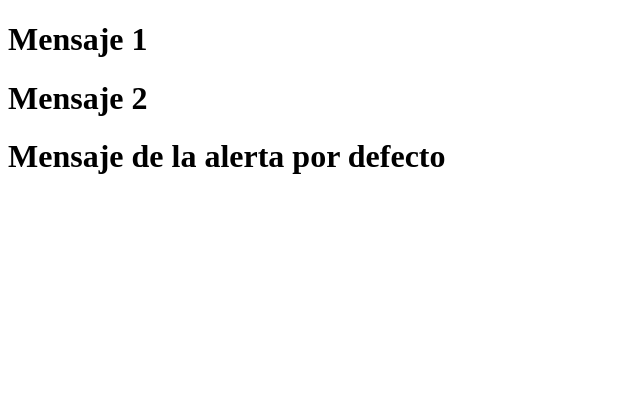
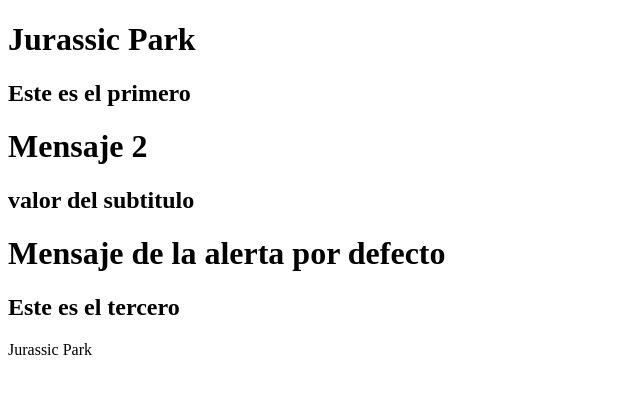
Before and after one commit to stevehndz/app, an Angular app: page / in a window 1280 px wide. Shown: the top 394 px of the page, without its empty margins (0-640 px from the left). Built offline with nearby package versions, Linux system fonts and the light colour scheme.

Commit message:
feat(input): input property binding text

```diff
--- a/src/app/alerta/alerta.component.html
+++ b/src/app/alerta/alerta.component.html
@@ -1 +1,2 @@
 <h1>{{ mensaje }}</h1>
+<h2>{{ subTitulo }}</h2>
--- a/src/app/alerta/alerta.component.ts
+++ b/src/app/alerta/alerta.component.ts
@@ -10,10 +10,11 @@
 export class AlertaComponent {
   // Component attribute to change values into father
   @Input('texto') mensaje: string;
+  @Input() subTitulo: string;
 
   constructor() {
     this.mensaje = 'Mensaje de la alerta por defecto';
-
+    this.subTitulo = 'valor del subtitulo';
   }
 
   ngOnInit(): void {
--- a/src/app/app.component.html
+++ b/src/app/app.component.html
@@ -1,3 +1,4 @@
-<app-alerta texto="Mensaje 1"></app-alerta>
+<app-alerta [texto]="titulos[0]" subTitulo="Este es el primero"></app-alerta>
 <app-alerta texto="Mensaje 2"></app-alerta>
-<app-alerta></app-alerta>
+<app-alerta subTitulo="Este es el tercero"></app-alerta>
+{{ titulos[0] }}
--- a/src/app/app.component.ts
+++ b/src/app/app.component.ts
@@ -17,4 +17,10 @@
 })
 export class AppComponent {
   title = 'app';
+
+  titulos: string[];
+
+  constructor() {
+    this.titulos = ['Jurassic Park', 'Harry Potter', 'Iron Man'];
+  }
 }
```
